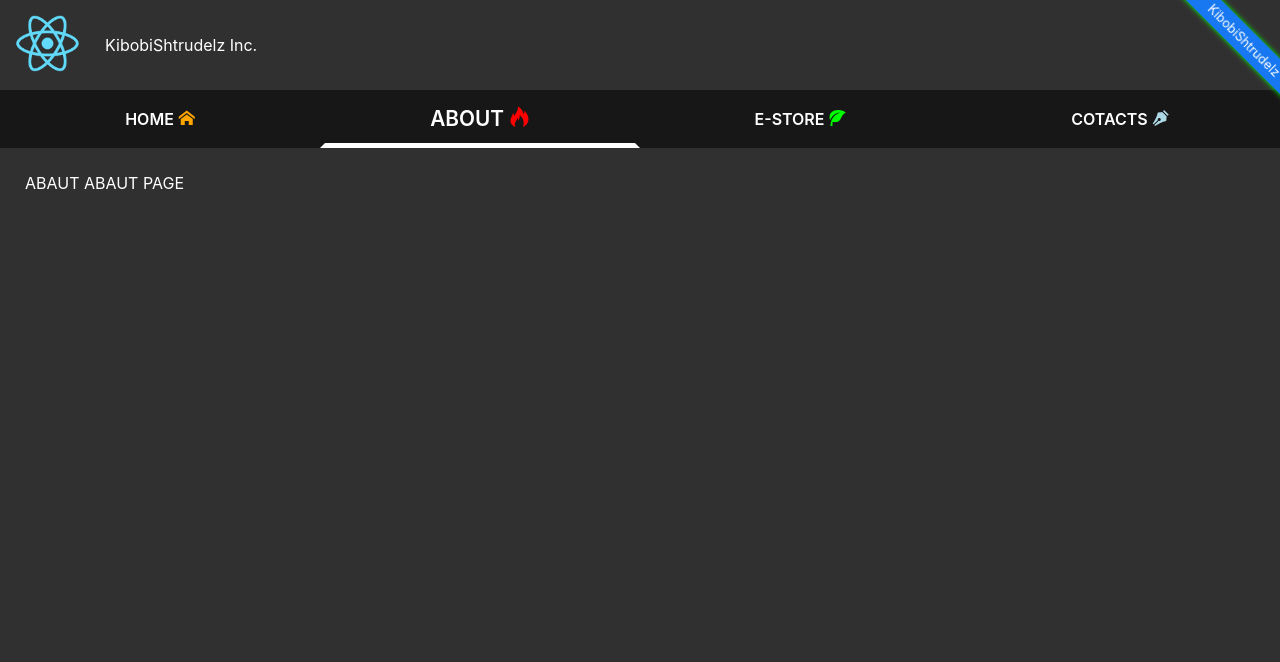
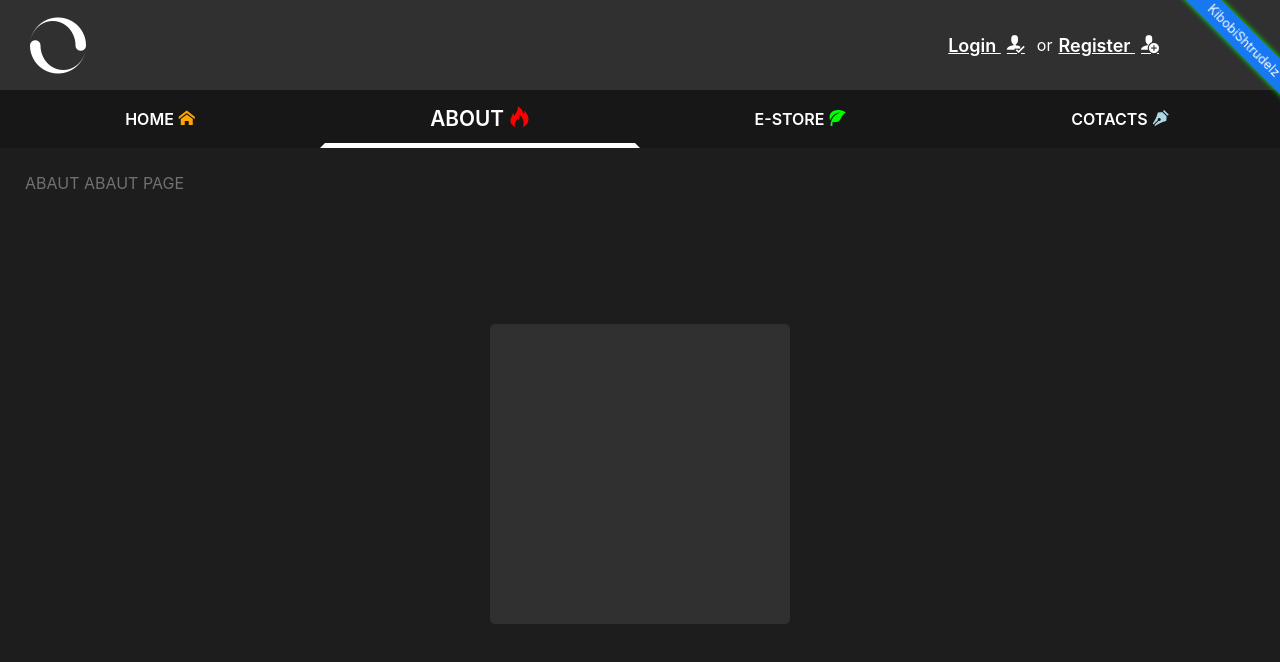
Before and after one commit to KibobiShtrudelz/self-training, a React (Create React App) app: page /about in a window 1280 px wide. Shown: the top 662 px of the page. Built offline with nearby package versions, Linux system fonts and the light colour scheme.

Commit message:
wip: workin on modal

```diff
--- a/src/App.js
+++ b/src/App.js
@@ -1,4 +1,4 @@
-import React from "react";
+import React, { useState } from "react";
 import { BrowserRouter as Router, Switch, Route, Link } from "react-router-dom";
 import styled from "styled-components";
 
@@ -8,24 +8,37 @@ import Home from "./components/pages/Home";
 import About from "./components/pages/About";
 import EStore from "./components/pages/store/EStore";
 import Contacts from "./components/pages/Contacts";
+import Modal from "./components/modals/Modal";
 
-const logo = require("./images/logo192.png");
+// const logo = require("./images/logo192.png");
 
-function App() {
+const App = () => {
+  const [showModal, setShowModal] = useState(true);
+
+  const openLoginModal = (isClicked) => setShowModal(isClicked);
+
+  const closeLoginModal = () => setShowModal(false);
+
   return (
     <Router>
       <Header>
         <AppLogo>
           <Link to="/">
-            <img src={logo} alt="App Logo" width={80} height={80} />
+            {/* <img src={logo} alt="App Logo" width={80} height={80} /> */}
+            <span className="icon-spinner9" />
           </Link>
-          <p>KibobiShtrudelz Inc.</p>
         </AppLogo>
         <Kibobi>KibobiShtrudelz</Kibobi>
       </Header>
       <Navigation />
 
       <Main>
+        {showModal && (
+          <Modal openModal={openLoginModal} closeModal={closeLoginModal}>
+            <div>MODAL LOGIN FORM</div>
+          </Modal>
+        )}
+
         <Switch>
           <Route exact path="/">
             <Home />
@@ -46,7 +59,7 @@ function App() {
       </Main>
     </Router>
   );
-}
+};
 
 export default App;
 
@@ -55,11 +68,15 @@ const AppLogo = styled.div`
   align-items: center;
   justify-content: center;
 
-  img {
-    width: 65px;
-    height: 65px;
-    margin: 0 25px 0 0;
+  a {
+    text-decoration: none;
     animation: spin 10s infinite linear;
+
+    .icon-spinner9 {
+      color: #fff;
+      font-size: 3.5em;
+      margin: 15px;
+    }
   }
 
   @keyframes spin {
@@ -95,20 +112,25 @@ const Main = styled.main`
   background-color: #303030;
 
   /* width */
-  &::-webkit-scrollbar {
+  ::-webkit-scrollbar {
     width: 10px;
     margin-top: 10px;
   }
 
   /* Track */
-  &::-webkit-scrollbar-track {
+  ::-webkit-scrollbar-track {
     background: #171717;
   }
 
   /* Handle */
-  &::-webkit-scrollbar-thumb {
+  ::-webkit-scrollbar-thumb {
     background: #888;
     border-radius: 5px;
+  }
+
+  .modal-wrapper {
+    top: 148px;
+    height: calc(100% - 148px);
   }
 
   @media only screen and (max-width: 560px) {
--- a/src/components/header/Header.jsx
+++ b/src/components/header/Header.jsx
@@ -1,9 +1,14 @@
 import React from "react";
 import styled from "styled-components";
 
-import Login from "../pages/Login";
+import Login from "../pages/login/HeaderLogin";
 
-const Header = ({ children }) => <Wrapper>{children}</Wrapper>;
+const Header = ({ children }) => (
+  <Wrapper>
+    {children}
+    <Login />
+  </Wrapper>
+);
 
 export default Header;
 
@@ -20,4 +25,8 @@ const Wrapper = styled.header`
   justify-content: space-between;
   box-sizing: border-box;
   background-color: #303030;
+
+  .login-wrapper {
+    margin-right: 100px;
+  }
 `;
--- /dev/null
+++ b/src/components/modals/Modal.js
@@ -0,0 +1,44 @@
+import React from "react";
+import styled from "styled-components";
+
+const Modal = ({ children, openModal, closeModal }) => {
+  return (
+    <ModalWrapper className="modal-wrapper">
+      <ModalContent className="modal-content"></ModalContent>
+      <ModalLayout onClick={() => closeModal && closeModal()} />
+    </ModalWrapper>
+  );
+};
+
+export default Modal;
+
+const ModalWrapper = styled.div`
+  position: fixed;
+  top: 0;
+  left: 0;
+  width: 100%;
+  height: 100%;
+  z-index: 9998;
+  display: flex;
+  align-items: center;
+  justify-content: center;
+`;
+
+const ModalContent = styled.div`
+  position: relative;
+  z-index: 9999;
+  display: flex;
+  min-width: 300px;
+  min-height: 300px;
+  border-radius: 5px;
+  background-color: #303030;
+`;
+
+const ModalLayout = styled.div`
+  position: absolute;
+  top: 0;
+  left: 0;
+  width: 100%;
+  height: 100%;
+  background-color: rgba(17, 17, 17, 0.6);
+`;
--- a/src/components/pages/Login.jsx
+++ /dev/null
@@ -1,13 +0,0 @@
-import React from "react";
-import styled from "styled-components";
-
-const Login = () => {
-  return <Wrapper>LOGIN</Wrapper>;
-};
-
-export default Login;
-
-const Wrapper = styled.div`
-  display: flex;
-  border: 1px solid #fff;
-`;
--- /dev/null
+++ b/src/components/pages/login/HeaderLogin.jsx
@@ -0,0 +1,34 @@
+import React from "react";
+import { NavLink } from "react-router-dom";
+import styled from "styled-components";
+
+const HeaderLogin = () => {
+  return (
+    <Wrapper className="login-wrapper">
+      <NavLink to="/e-store">
+        Login <span className="icon-user-check" />
+      </NavLink>
+      <span>or</span>
+      <NavLink to="">
+        Register <span className="icon-user-plus" />
+      </NavLink>
+    </Wrapper>
+  );
+};
+
+export default HeaderLogin;
+
+const Wrapper = styled.div`
+  display: flex;
+  align-items: center;
+
+  a {
+    color: #fff;
+    font-size: 18px;
+    font-weight: 600;
+  }
+
+  span {
+    margin: 0 6px;
+  }
+`;
--- a/src/components/pages/store/EStore.jsx
+++ b/src/components/pages/store/EStore.jsx
@@ -8,7 +8,7 @@ function EStore() {
 
   for (let i = 0; i < 4; i++) {
     items.push(
-      <StoreSectionsWrapper key={i} className="store-selection-wrapper">
+      <StoreSectionWrapper key={i} className="store-selection-wrapper">
         <StoreItem
           className="store-item"
           title="TITLE"
@@ -16,7 +16,7 @@ function EStore() {
         />
 
         <StoreSectionLayout className="store-selection-layout" />
-      </StoreSectionsWrapper>
+      </StoreSectionWrapper>
     );
   }
 
@@ -35,7 +35,7 @@ const Wrapper = styled.div`
   box-sizing: border-box;
 `;
 
-const StoreSectionsWrapper = styled.div`
+const StoreSectionWrapper = styled.div`
   width: 400px;
   height: 500px;
   border-radius: 5px;
@@ -43,7 +43,7 @@ const StoreSectionsWrapper = styled.div`
   display: flex;
   align-items: center;
   justify-content: center;
-  border: 2px solid rgba(255, 255, 255, 0.1);
+  border: 2px solid rgba(255, 255, 255, 0);
 
   .store-item {
     width: 350px;
@@ -100,6 +100,16 @@ const StoreSectionsWrapper = styled.div`
       }
     }
   }
+
+  :hover {
+    border-color: rgba(255, 255, 255, 0.1);
+    transition: all 0.5s linear;
+  }
+
+  :not(:hover) {
+    border-color: #0000000;
+    transition: all 0.5s linear;
+  }
 `;
 
 const StoreSectionLayout = styled.div`
```
